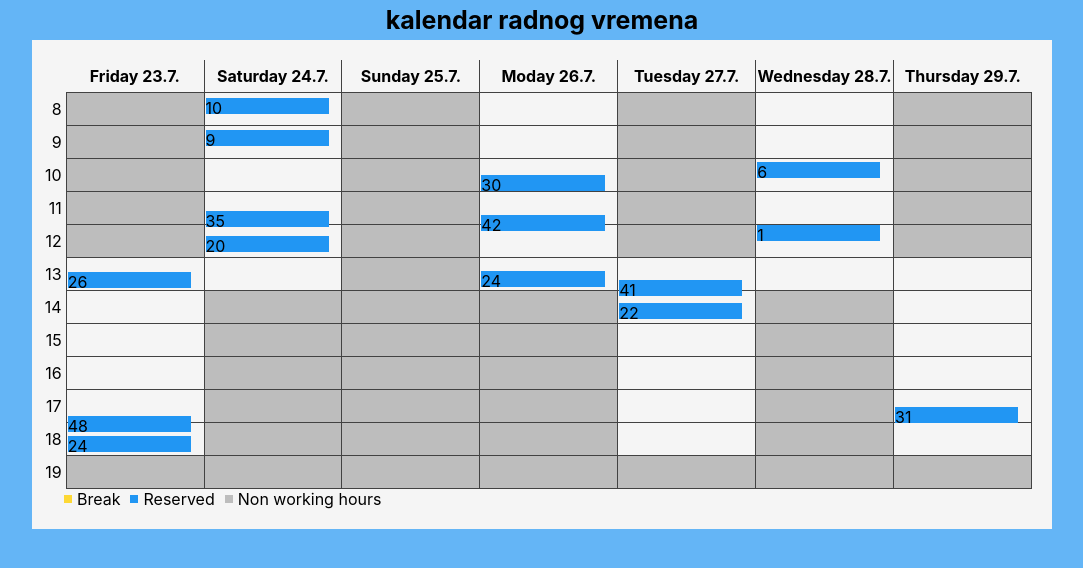
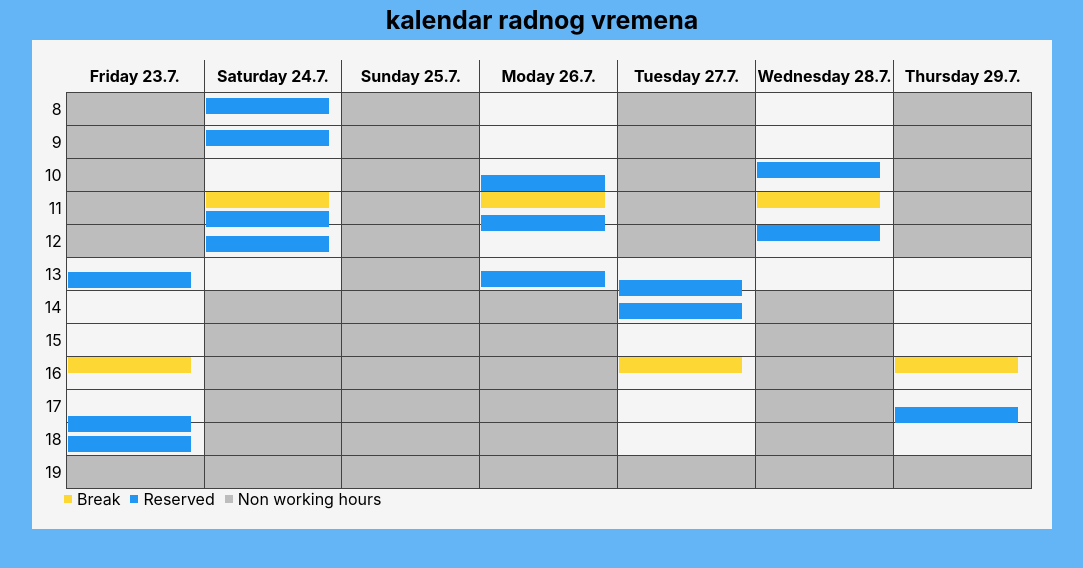
Before and after one commit to ptrutanic/reservations-calendar, a React (Create React App) app: page / in a window 1280 px wide. Shown: the top 568 px of the page, without its empty margins (98-1181 px from the left). Built offline with nearby package versions, Linux system fonts and the light colour scheme.

Commit message:
Added breaks

```diff
--- a/src/App.scss
+++ b/src/App.scss
@@ -47,6 +47,11 @@ html {
 
         &.reservation {
             background-color: $reserved-blue;
+        }
+
+        &.break {
+            top: 0;
+            background-color: $break-yellow;
         }
     }
 
--- a/src/components/Calendar.tsx
+++ b/src/components/Calendar.tsx
@@ -1,6 +1,6 @@
-import React, { useEffect, useState } from 'react';
-import { generateReservations, getWeekDates, isWorkingHour } from '../utils/AvailabilityService';
-import { daysOfWeek, workHours } from '../utils/Constants';
+import { useEffect, useState } from 'react';
+import { generateReservations, getWeekDates, isEvenDay, isWorkingHour } from '../utils/AvailabilityService';
+import { breakHours, daysOfWeek, workHours } from '../utils/Constants';
 import CalendarLegend from './CalendarLegend';
 
 function Calendar() {
@@ -24,9 +24,18 @@ function Calendar() {
       reservation.getDate() === date.getDate() && reservation.getHours() === hour)
   }
 
-  const getReservationOffset = (date: Date) => {
+  const getOffset = (minutes: number) => {
     const cellHeight = 33;
-    return (date.getMinutes() / 60) * cellHeight;
+    return (minutes / 60) * cellHeight;
+  }
+
+  const isBreakHour = (date: Date, hour: number) => {
+    if (!isWorkingHour(date, hour))
+      return;
+
+    return isEvenDay(date)
+      ? breakHours.morning === hour
+      : breakHours.afternoon === hour;
   }
 
   return (
@@ -48,10 +57,13 @@ function Calendar() {
                 {getWeekDates().map((day: Date, index: number) =>
                   <td key={index} className={`calendar-cell calendar-border ${isWorkingHour(day, hour) ? '' : 'calendar-hours-nonWorking'}`}>
                     {getReservationsForCell(day, hour).map((reservation, index: number) =>
-                      <div key={index} className="calendar-entry reservation" style={{top: getReservationOffset(reservation)}}>
-                        {reservation.getMinutes()}
+                      <div key={index} className="calendar-entry reservation" style={{top: getOffset(reservation.getMinutes())}}>
                       </div>
                     )}
+                    { isBreakHour(day, hour) &&
+                      <div key={index} className="calendar-entry break" style={{height: getOffset(breakHours.durationMinutes)}}>
+                      </div>
+                    }
                   </td>
                 )}
               </tr>
```
